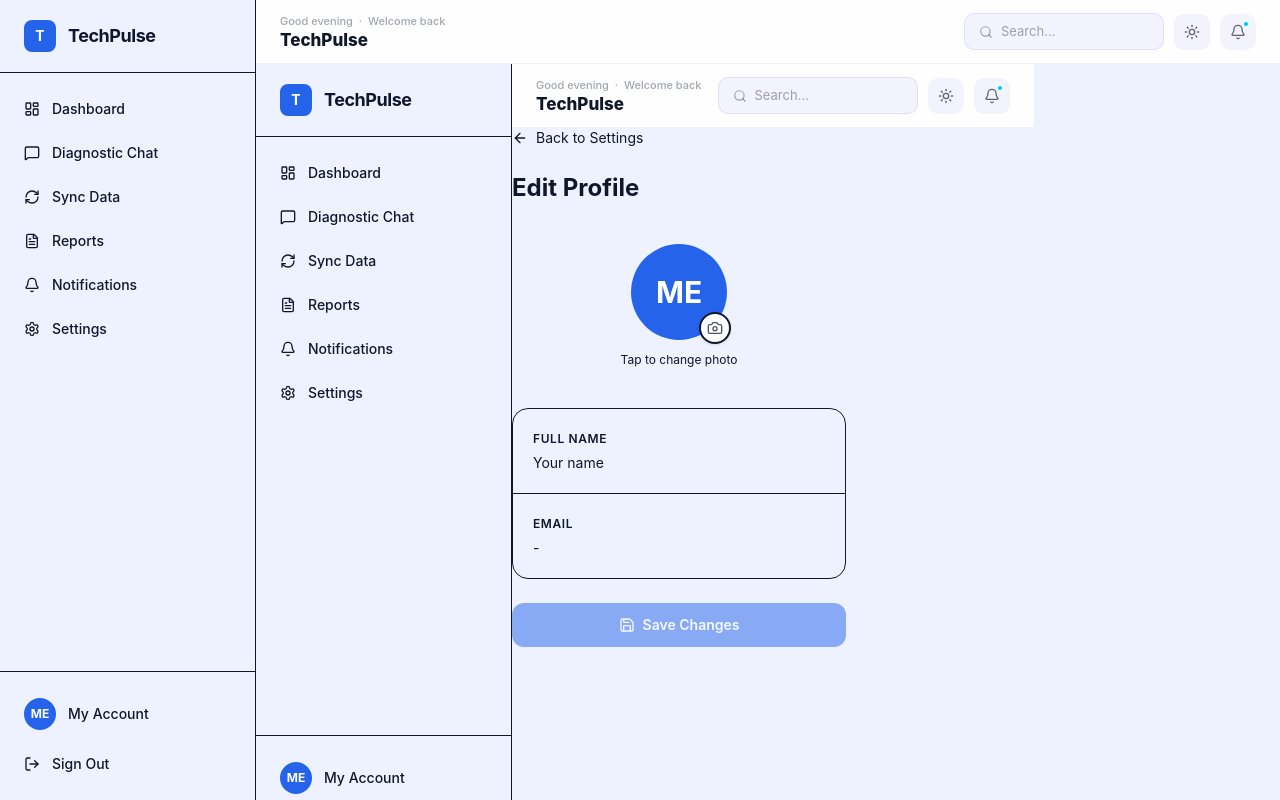
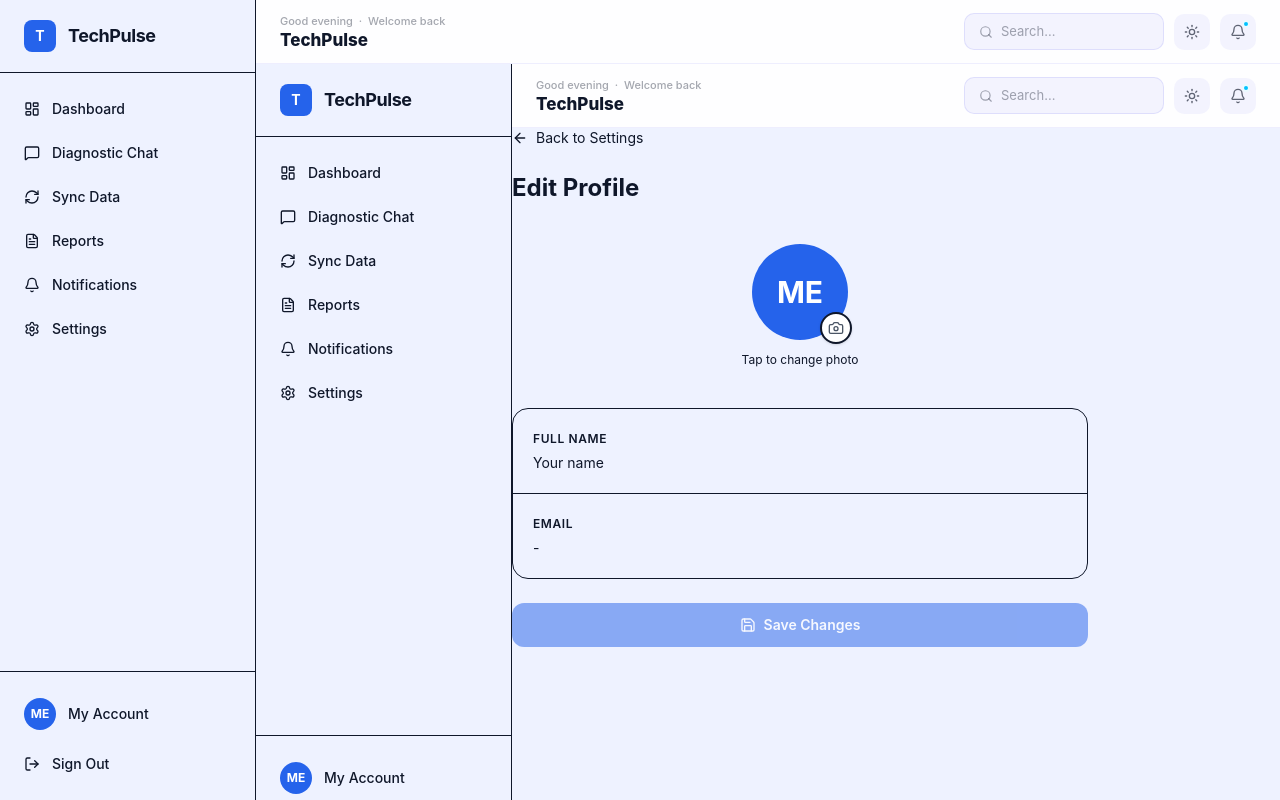
Before and after one commit to ddoubleg123/techpulse-remotepc-automation, a Next.js app: page /app/profile in a window 1280 px wide. Built offline with nearby package versions, Linux system fonts and the light colour scheme.

Commit message:
Enable vertical scrolling in main layout
Changed main layout to allow vertical scrolling.

```diff
--- a/src/components/layout/app-layout.tsx
+++ b/src/components/layout/app-layout.tsx
@@ -23,7 +23,7 @@ export default function AppLayout({ children }: { children: React.ReactNode }) {
       <Sidebar />
       <div style={{ flex:1, display:'flex', flexDirection:'column', minWidth:0, minHeight:0, overflow:'hidden' }}>
         <Header />
-        <main style={{ flex:1, display:'flex', minHeight:0, overflow:'hidden' }}>
+        <main style={{ flex:1, display:'flex', flexDirection:'column', minHeight:0, overflowY:'auto' }}>
           {children}
         </main>
       </div>
```
